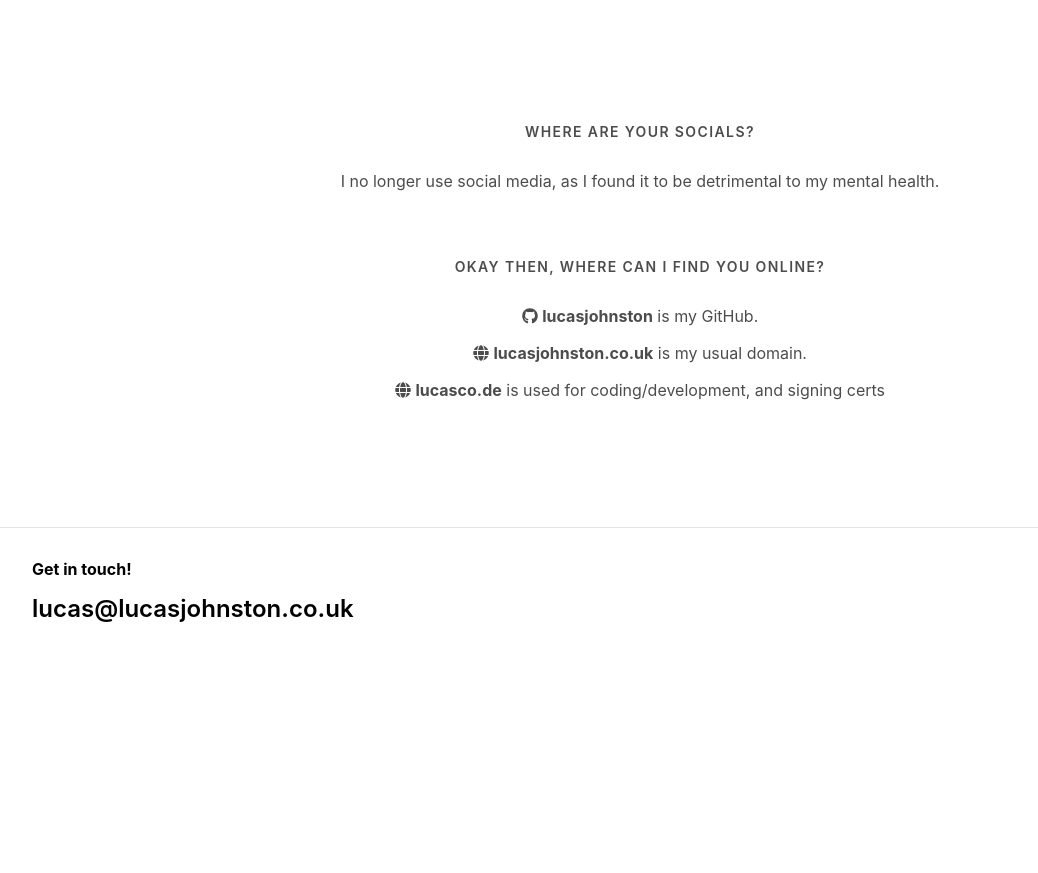
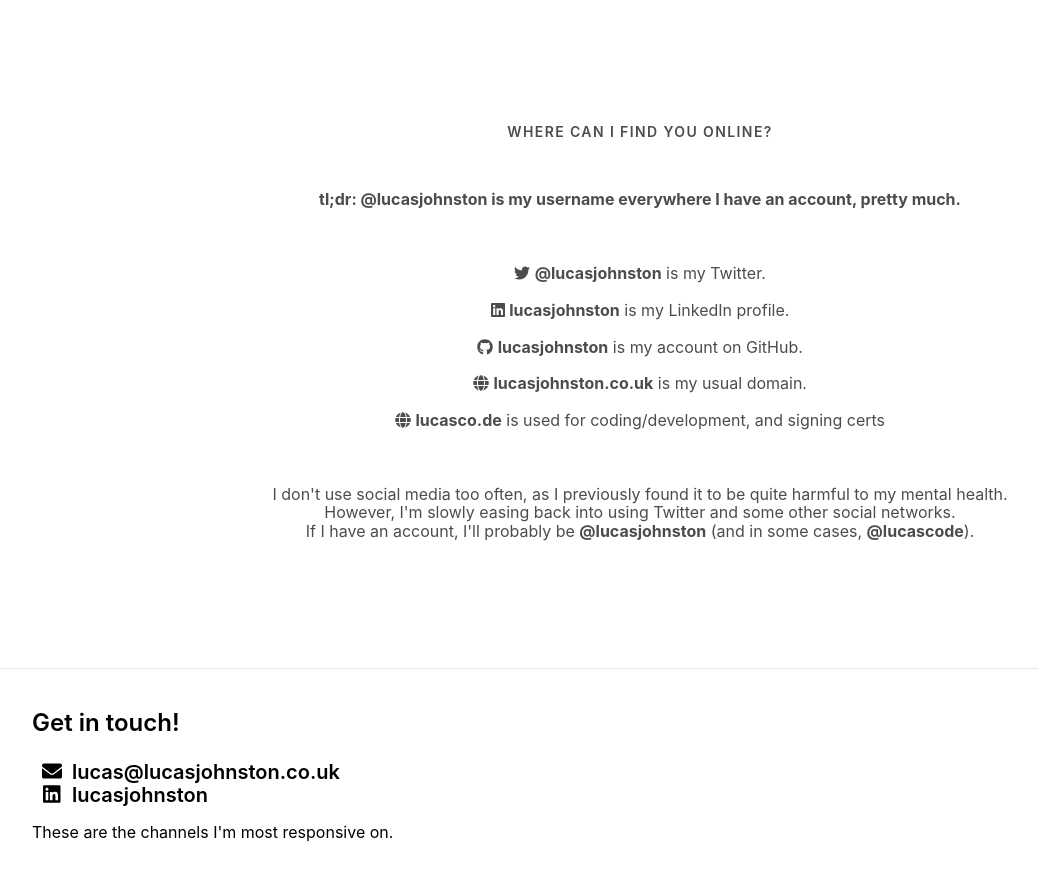
Before and after one commit to lucasjohnston/lucasjohnston.co.uk, a React (Create React App) app: page / in a window 1280 px wide. Shown: the part 1180-2053 px from the top of the page, without its empty margins (0-1038 px from the left). Before the commit the page ends 1834 px from the top, so only its background shows below. Built offline with nearby package versions, Linux system fonts and the light colour scheme.

Commit message:
GIT-X: This commit name is pronounced \"Git ten\". Also, updates to social media channels

```diff
--- /dev/null
+++ b/src/components/footer.css
@@ -0,0 +1,17 @@
+.fa-ul {
+  list-style-type: none;
+  margin-left: 2.5em;
+  padding-left: 0;
+}
+
+.fa-ul > li {
+  position: relative;
+}
+
+.fa-li {
+  left: -2em;
+  position: absolute;
+  text-align: center;
+  width: 2em;
+  line-height: inherit;
+}
--- a/src/components/footer.js
+++ b/src/components/footer.js
@@ -1,13 +1,33 @@
 import React from 'react';
+import { FontAwesomeIcon } from '@fortawesome/react-fontawesome';
+import { faLinkedin } from '@fortawesome/free-brands-svg-icons';
+import { faEnvelope } from '@fortawesome/free-solid-svg-icons';
+import './footer.css';
 
 export default () => (
   <footer className='w-100 pa3 ph4-ns bg-white'>
     <div className='db dt-ns mw9 mb3 center w-100'>
       <div className='db dtc-ns v-mid tl w-50'>
-        <p>
-          <b>Get in touch!</b>
-        </p>
-        <a href='mailto:lucas@lucasjohnston.co.uk' className='link dim black dib f3 fw6 mt0'>lucas@lucasjohnston.co.uk</a>
+        <p className='fw6 f3'>Get in touch!</p>
+          <ul className="fa-ul">
+            <li>
+              <a href='mailto:lucas@lucasjohnston.co.uk' className='link dim black dib fw6 f4 mt0'>
+                <span className="fa-li">
+                  <FontAwesomeIcon icon={faEnvelope}/>
+                </span>
+              lucas@lucasjohnston.co.uk
+              </a>
+            </li>
+            <li>
+              <a href='https://www.linkedin.com/in/lucasjohnston' className='link dim black dib fw6 f4 mt0'>
+                <span className="fa-li">
+                  <FontAwesomeIcon icon={faLinkedin}/>
+                </span>
+                lucasjohnston
+              </a>
+            </li>
+          </ul>
+        These are the channels I'm most responsive on.
       </div>
     </div>
   </footer>
--- a/src/views/main/IntroductionView.js
+++ b/src/views/main/IntroductionView.js
@@ -15,8 +15,8 @@ export default () => (
               My name's Lucas Johnston.<br/>
               I’m a Software Engineer & Product Manager from London,<br/>
               currently working for <a style={{textDecoration: 'underline'}} className='black dim' href='https://www.starlingbank.com'>Starling Bank</a>.<br/>
-              I'm also 17.<br />
-              Yup.<br />
+              I'm also 17.<br/>
+              Yup.<br/>
             </p>
           </div>
         </div>
--- a/src/views/main/QuestionsView.js
+++ b/src/views/main/QuestionsView.js
@@ -1,23 +1,32 @@
 import React from 'react';
 import { FontAwesomeIcon } from '@fortawesome/react-fontawesome';
-import { faGithub } from '@fortawesome/free-brands-svg-icons';
+import { faTwitter, faLinkedin, faGithub } from '@fortawesome/free-brands-svg-icons';
 import { faGlobe } from '@fortawesome/free-solid-svg-icons';
 
 export default () => (
   <section className='bg-white black-70 bt bb b--black-10'>
     <div className='ph3 ph5-ns pt6 mb6'>
       <div className='mw9 center'>
-        <h3 className='f6 fw6 mt0 mb4 tc ttu tracked'>Where are your socials?</h3>
-        <p className='mt0 mb4 tc'>I no longer use social media, as I found it to be detrimental to my mental health.</p>
-        <br/>
-        <br/>
-        <h3 className='f6 fw6 mt0 mb4 tc ttu tracked'>Okay then, where can I find you online?</h3>
+        <h3 className='f6 fw6 mt0 mb4 tc ttu tracked'>Where can I find you online?</h3>
         <p className='mt0 mb4 tc'>
-          <span><a style={{textDecoration: 'none', color: 'inherit'}} href='https://www.github.com/lucasjohnston'><FontAwesomeIcon icon={faGithub}/> <b>lucasjohnston</b> is my GitHub.</a></span>
+          <br/>
+          <span><b>tl;dr: @lucasjohnston is my username everywhere I have an account, pretty much.</b></span>
+          <br/><br/><br/><br/>
+          <span><a style={{textDecoration: 'none', color: 'inherit'}} href='https://www.twitter.com/lucasjohnston'><FontAwesomeIcon icon={faTwitter}/> <b>@lucasjohnston</b> is my Twitter.</a></span>
+          <br/><br/>
+          <span><a style={{textDecoration: 'none', color: 'inherit'}} href='https://www.linkedin.com/in/lucasjohnston'><FontAwesomeIcon icon={faLinkedin}/> <b>lucasjohnston</b> is my LinkedIn profile.</a></span>
+          <br/><br/>
+          <span><a style={{textDecoration: 'none', color: 'inherit'}} href='https://www.github.com/lucasjohnston'><FontAwesomeIcon icon={faGithub}/> <b>lucasjohnston</b> is my account on GitHub.</a></span>
           <br/><br/>
           <span><a style={{textDecoration: 'none', color: 'inherit'}} href='https://www.lucasjohnston.co.uk'><FontAwesomeIcon icon={faGlobe}/> <b>lucasjohnston.co.uk</b> is my usual domain.</a></span>
           <br/><br/>
           <span><a style={{textDecoration: 'none', color: 'inherit'}} href='https://www.lucasco.de'><FontAwesomeIcon icon={faGlobe}/> <b>lucasco.de</b> is used for coding/development, and signing certs</a></span>
+          <br/><br/><br/><br/>
+          <span>
+            I don't use social media too often, as I previously found it to be quite harmful to my mental health.<br/>
+            However, I'm slowly easing back into using Twitter and some other social networks.<br/>
+            If I have an account, I'll probably be <b>@lucasjohnston</b> (and in some cases, <b>@lucascode</b>).
+          </span>
         </p>
       </div>
     </div>
```
